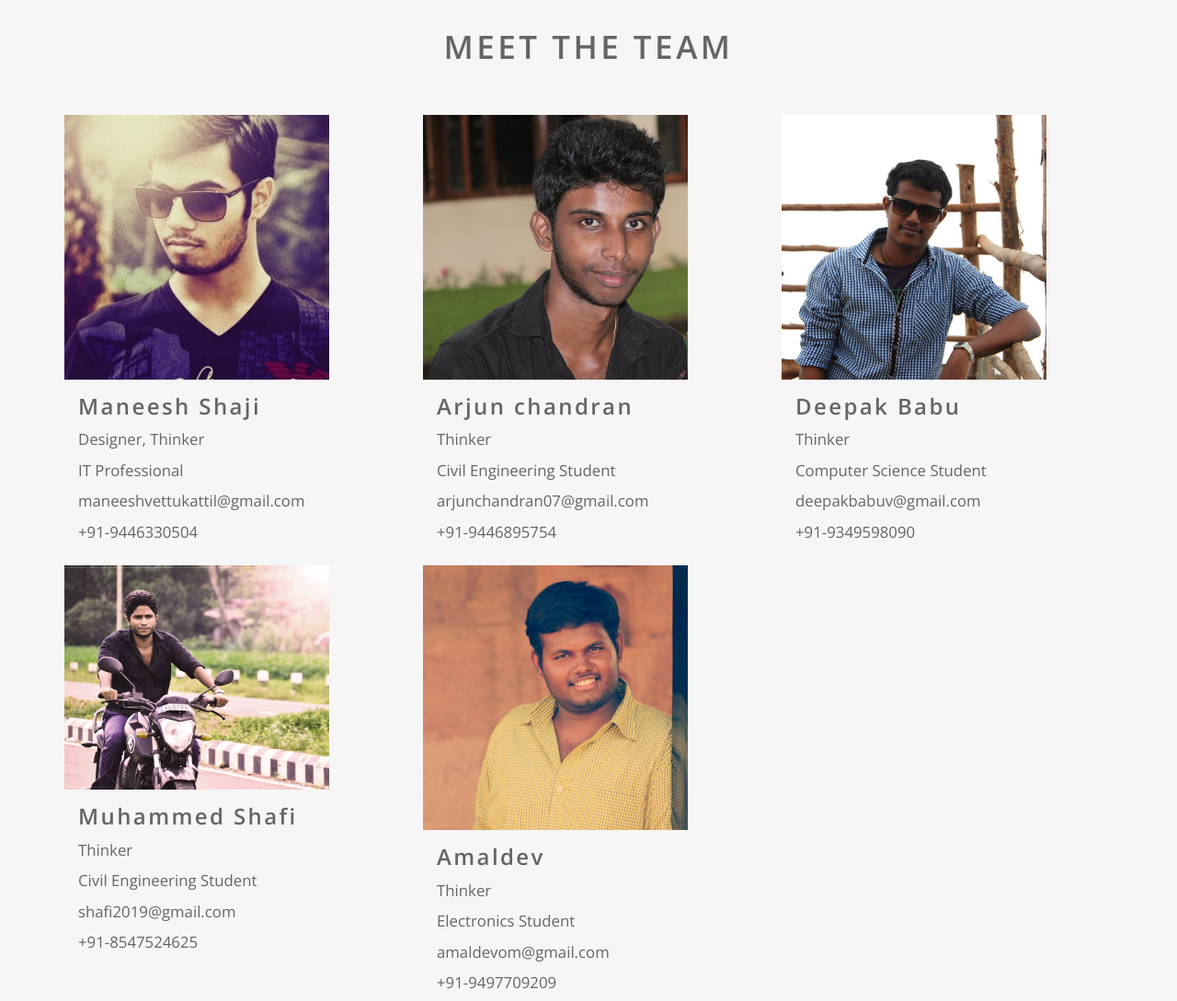
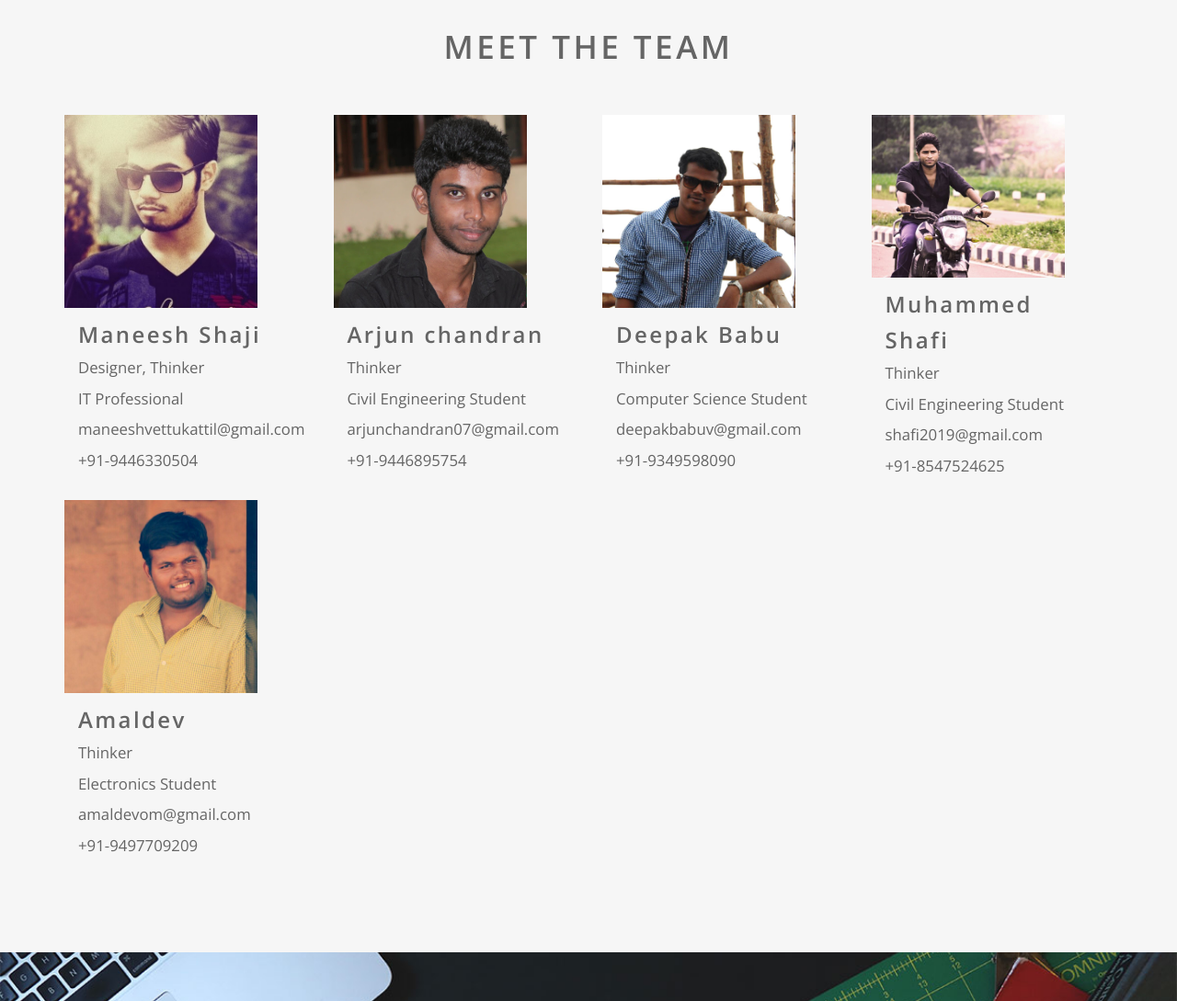
Before and after one commit to thinkerss/thinkerss.github.io, a plain HTML site: page index.html in a window 1280 px wide. Shown: the part 960-2049 px from the top of the page at 92% size. Drawn offline with nearby package versions, Linux system fonts and the light colour scheme; no server answers.

Commit message:
photo changes

```diff
--- a/index.html
+++ b/index.html
@@ -88,7 +88,7 @@
          <div class="container">
             <div class="row team-members">
                <h2>Meet The Team</h2>
-               <div class="col-md-4 col-sm-6">
+               <div class="col-md-3 col-sm-6">
                   <div class="team-member wow animated bounceInUp" data-wow-delay=".5s">
                      <div class="team-member-image">
                         <img src="assets/demo/team/1.jpg" alt="Team Member"/>
@@ -100,7 +100,7 @@
                      </div>
                   </div>
                </div>
-               <div class="col-md-4 col-sm-6">
+               <div class="col-md-3 col-sm-6">
                   <div class="team-member wow animated bounceInUp" data-wow-delay=".75s">
                      <div class="team-member-image">
                         <img src="assets/demo/team/2.jpg" alt="Team Member"/>
@@ -112,7 +112,7 @@
                      </div>
                   </div>
                </div>
-               <div class="col-md-4 col-sm-6">
+               <div class="col-md-3 col-sm-6">
                   <div class="team-member wow animated bounceInUp" data-wow-delay="1s">
                      <div class="team-member-image">
                         <img src="assets/demo/team/3.jpg" alt="Team Member"/>
@@ -124,7 +124,7 @@
                      </div>
                   </div>
                </div>
-               <div class="col-md-4 col-sm-6">
+               <div class="col-md-3 col-sm-6">
                   <div class="team-member wow animated bounceInUp" data-wow-delay="1s">
                      <div class="team-member-image">
                         <img src="assets/demo/team/4.jpg" alt="Team Member"/>
@@ -136,7 +136,7 @@
                      </div>
                   </div>
                </div>
-               <div class="col-md-4 col-sm-6">
+               <div class="col-md-3 col-sm-6">
                   <div class="team-member wow animated bounceInUp" data-wow-delay="1s">
                      <div class="team-member-image">
                         <img src="assets/demo/team/5.jpg" alt="Team Member"/>
```
